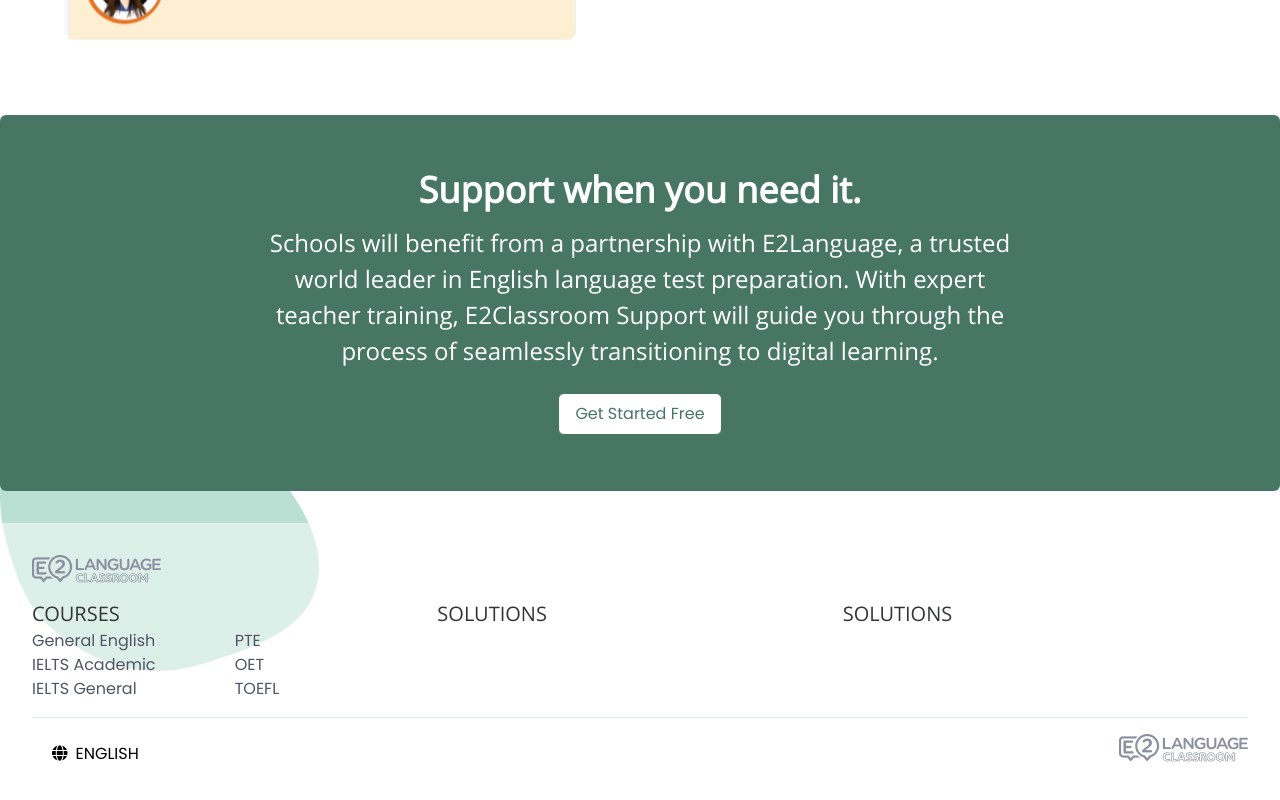
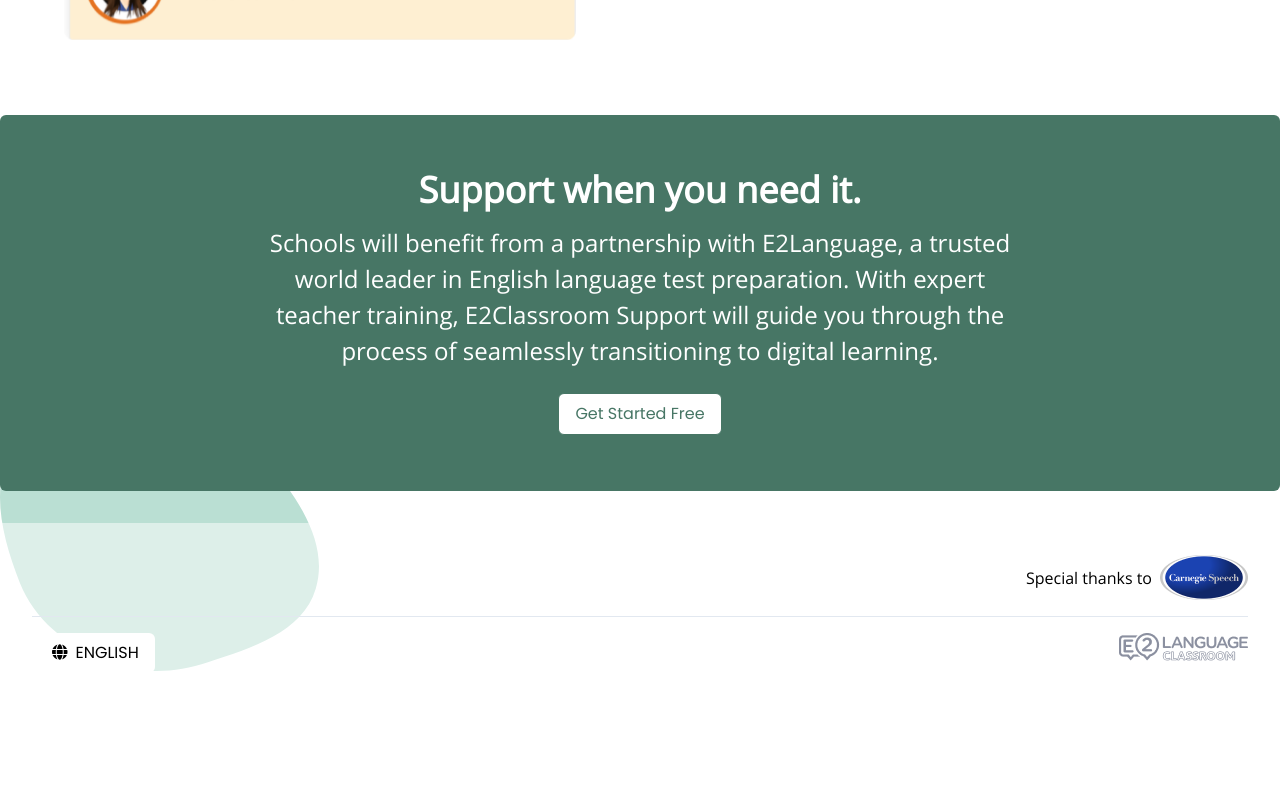
Before and after one commit to devcoder111/E2Classroom, a React (Create React App) app: page / in a window 1280 px wide. Shown: the part 2544-3344 px from the top of the page. After the commit the page ends 3265 px from the top, so only its background shows below. Built offline with nearby package versions, Linux system fonts and the light colour scheme; what @tailwindcss/ui would draw is missing.

Commit message:
fix footer

```diff
--- a/src/pages/HomePage.js
+++ b/src/pages/HomePage.js
@@ -241,36 +241,21 @@
         className="container relative mx-auto p-2 md:p-4 lg:p-8 z-10"
         style={{ backgroundColor: "rgba(255, 255, 255, 0.5)" }}
       >
-        <ScrollAnimation animateIn="fadeInUp" animateOnce={true}>
-          <img
-            className="hidden md:block"
-            src="/images/logo-01-gray.png"
-            alt="gray-logo"
-          />
-        </ScrollAnimation>
-
-        <ScrollAnimation animateIn="fadeInUp" animateOnce={true}>
-          <div className="hidden md:flex flex-row mt-4">
-            <div className="w-1/3">
-              <h5 className="text-text-01 text-xl">COURSES</h5>
-              <div className="flex flex-row text-text-02">
-                <ul className="w-1/2 flex flex-col">
-                  <li>General English</li>
-                  <li>IELTS Academic</li>
-                  <li>IELTS General</li>
-                </ul>
-                <ul className="w-1/2 flex flex-col">
-                  <li>PTE</li>
-                  <li>OET</li>
-                  <li>TOEFL</li>
-                </ul>
+        <ScrollAnimation
+          animateIn="fadeInUp"
+          animateOnce={true}
+          initiallyVisible={true}
+        >
+          <div className="overflow-hidden">
+            <div className="float-right">
+              <div className="inline-flex items-center">
+                <p className="mr-2">Special thanks to </p>
+                <img
+                  className=" "
+                  src="/images/speech.png"
+                  alt="gray-logo"
+                />
               </div>
-            </div>
-            <div className="w-1/3">
-              <h5 className="text-text-01 text-xl">SOLUTIONS</h5>
-            </div>
-            <div className="w-1/3">
-              <h5 className="text-text-01 text-xl">SOLUTIONS</h5>
             </div>
           </div>
         </ScrollAnimation>
@@ -297,7 +282,7 @@
 
             <div class="w-1/2 ">
               <img
-                className="hidden md:block float-right"
+                className="float-right"
                 src="/images/logo-01-gray.png"
                 alt="gray-logo"
               />
```
Also changed, not shown: public/images/speech.png (added).
